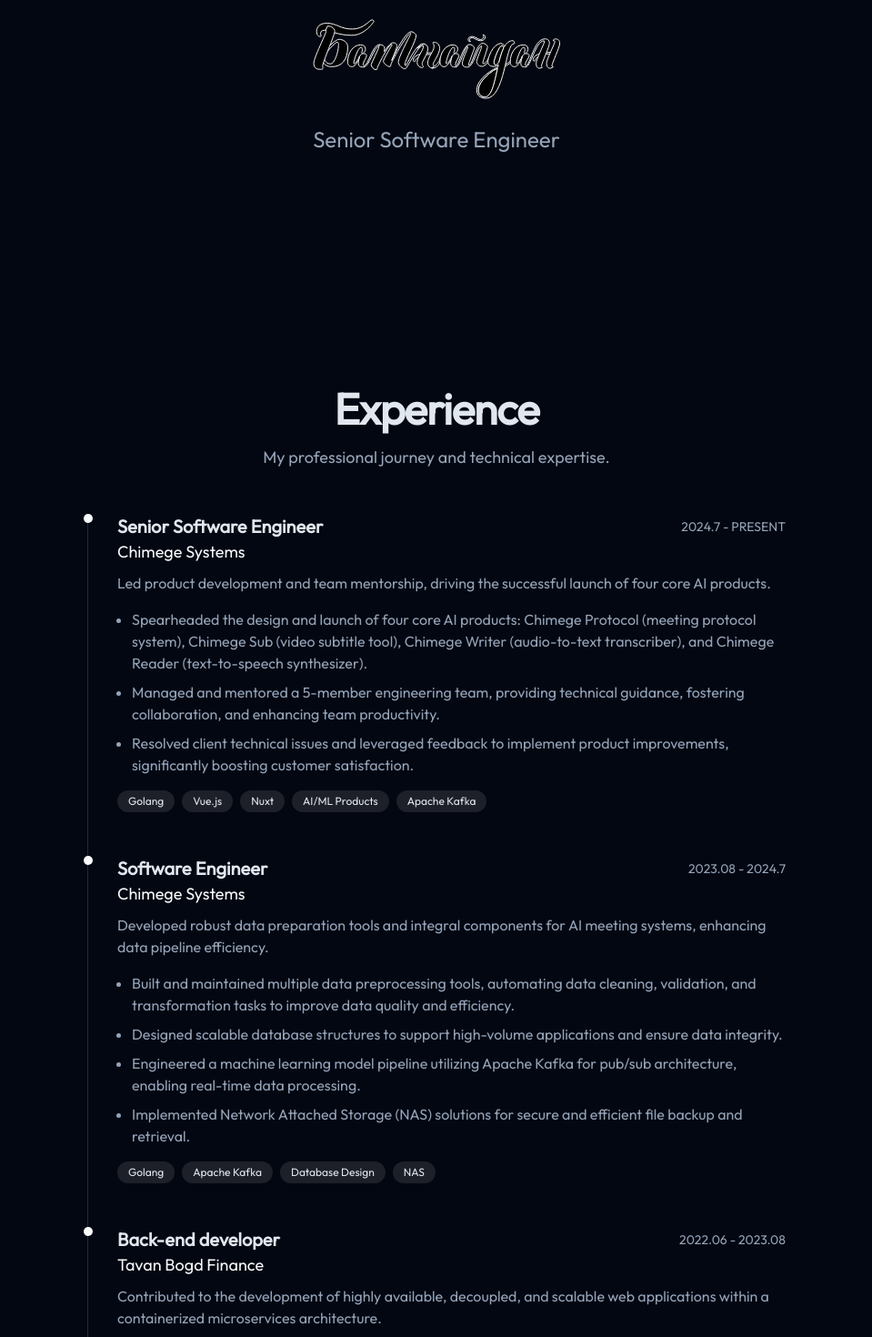
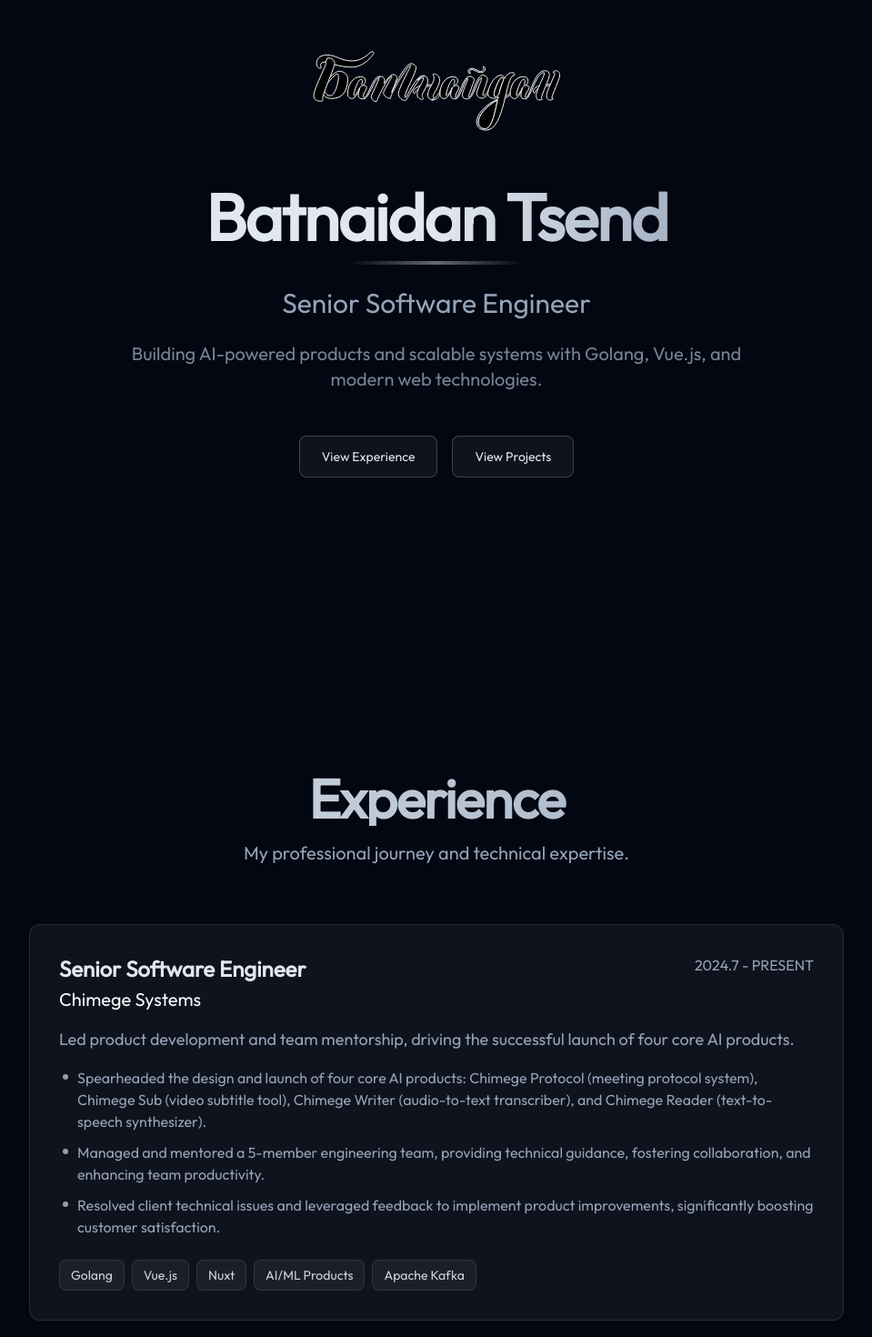
Before and after one commit to Batnaidan/batnaidan.github.io, a Next.js app: page / in a window 1280 px wide. Shown: the part 120-1590 px from the top of the page at 91% size, without its empty margins (160-1119 px from the left). Built offline with nearby package versions, Linux system fonts and the light colour scheme.

Commit message:
feat: updated styles

```diff
--- a/src/components/Experience.tsx
+++ b/src/components/Experience.tsx
@@ -54,57 +54,69 @@
 
 export default function Experience() {
   return (
-    <section className="container mx-auto px-4 py-16 md:py-24">
+    <section id="experience" className="container mx-auto px-4 py-16 md:py-24">
       <motion.div
         initial={{ opacity: 0, y: 20 }}
         whileInView={{ opacity: 1, y: 0 }}
         viewport={{ once: true }}
         transition={{ duration: 0.5 }}
-        className="mb-12 text-center"
+        className="mb-16 text-center"
       >
-        <h2 className="text-3xl font-bold tracking-tight sm:text-4xl md:text-5xl">
+        <h2 className="bg-gradient-to-r from-foreground to-muted-foreground bg-clip-text text-4xl font-bold tracking-tight text-transparent sm:text-5xl md:text-6xl">
           Experience
         </h2>
-        <p className="text-muted-foreground mt-4 text-lg">
+        <p className="text-muted-foreground mt-4 text-lg sm:text-xl">
           My professional journey and technical expertise.
         </p>
       </motion.div>
 
-      <div className="mx-auto max-w-3xl">
+      <div className="mx-auto max-w-4xl">
         {experience.map((job, index) => (
           <motion.div
             key={index}
             initial={{ opacity: 0, x: -20 }}
             whileInView={{ opacity: 1, x: 0 }}
             viewport={{ once: true }}
-            transition={{ delay: index * 0.2, duration: 0.5 }}
-            className="border-muted relative border-l pb-12 pl-8 last:pb-0"
+            transition={{ delay: index * 0.15, duration: 0.5 }}
+            className="group relative mb-8 overflow-hidden rounded-xl border border-white/10 bg-white/5 p-6 transition-all duration-300 hover:border-white/20 hover:bg-white/10 sm:p-8"
           >
-            <div className="bg-primary absolute -left-[5px] top-0 h-2.5 w-2.5 rounded-full" />
-            <div className="flex flex-col gap-2 sm:flex-row sm:items-center sm:justify-between">
-              <h3 className="text-xl font-semibold">{job.role}</h3>
-              <span className="text-muted-foreground text-sm">
+            <div className="absolute inset-0 bg-gradient-to-r from-primary/5 via-transparent to-transparent opacity-0 transition-opacity duration-300 group-hover:opacity-100" />
+
+            <div className="relative">
+              <div className="mb-4 flex flex-col gap-2 sm:flex-row sm:items-start sm:justify-between">
+                <div className="flex-1">
+                  <h3 className="text-xl font-semibold sm:text-2xl">{job.role}</h3>
+                  <div className="text-primary mt-1 text-lg font-medium sm:text-xl">
+                    {job.company}
+                  </div>
+                </div>
+                <span className="text-muted-foreground shrink-0 text-sm font-medium sm:text-base">
                   {job.period}
                 </span>
               </div>
-            <div className="text-primary text-lg font-medium">
-              {job.company}
-            </div>
-            <p className="text-muted-foreground mt-2">{job.description}</p>
-            <ul className="text-muted-foreground mt-4 list-disc space-y-2 pl-4">
+
+              <p className="text-muted-foreground mb-4 text-base leading-relaxed sm:text-lg">
+                {job.description}
+              </p>
+
+              <ul className="text-muted-foreground mb-6 space-y-2.5 pl-5">
                 {job.details.map((detail, i) => (
-                <li key={i}>{detail}</li>
+                  <li key={i} className="relative text-sm leading-relaxed before:absolute before:-left-4 before:top-2 before:h-1.5 before:w-1.5 before:rounded-full before:bg-primary/60 sm:text-base">
+                    {detail}
+                  </li>
                 ))}
               </ul>
-            <div className="mt-4 flex flex-wrap gap-2">
+
+              <div className="flex flex-wrap gap-2">
                 {job.stack.map((tech) => (
                   <span
                     key={tech}
-                  className="text-secondary-foreground rounded-full bg-white/10 px-3 py-1 text-xs font-medium"
+                    className="rounded-lg border border-white/10 bg-white/5 px-3 py-1.5 text-xs font-medium text-foreground/90 backdrop-blur-sm transition-all duration-200 hover:border-primary/30 hover:bg-primary/10 hover:text-primary sm:text-sm"
                   >
                     {tech}
                   </span>
                 ))}
+              </div>
             </div>
           </motion.div>
         ))}
--- a/src/components/Hero.tsx
+++ b/src/components/Hero.tsx
@@ -4,22 +4,59 @@
 
 export default function Hero() {
   return (
-    <section className="flex flex-col items-center justify-center gap-12 pt-16 md:pt-24">
+    <section className="flex min-h-[85vh] flex-col items-center justify-center gap-16 pt-8 md:pt-16">
       <div className="relative flex flex-col items-center text-center">
-        <Signature />
+        <motion.div
+          initial={{ opacity: 0, scale: 0.9 }}
+          animate={{ opacity: 1, scale: 1 }}
+          transition={{ duration: 0.6, ease: "easeOut" }}
+          className="mb-12"
+        >
+          <Signature />
+        </motion.div>
 
         <motion.div
           initial={{ opacity: 0, y: 20 }}
           animate={{ opacity: 1, y: 0 }}
-          transition={{ duration: 0.5 }}
-          className="mb-8"
+          transition={{ duration: 0.6, delay: 0.3 }}
+          className="space-y-6"
         >
-          {/* <h1 className="text-4xl font-bold tracking-tight sm:text-6xl md:text-7xl lg:text-8xl">
-            Batnaidan Tsend
-          </h1> */}
-          <p className="text-muted-foreground mt-4 text-xl sm:text-2xl">
+          <div className="space-y-3">
+            <h1 className="bg-gradient-to-r from-foreground via-foreground to-muted-foreground bg-clip-text text-4xl font-bold tracking-tight text-transparent sm:text-5xl md:text-6xl lg:text-7xl">
+              Batnaidan Tsend
+            </h1>
+            <div className="mx-auto h-1 w-48 rounded-full bg-gradient-to-r from-transparent via-primary to-transparent opacity-40" />
+          </div>
+          <p className="text-xl text-muted-foreground sm:text-2xl md:text-3xl">
             Senior Software Engineer
           </p>
+          <p className="mx-auto max-w-2xl text-base text-muted-foreground/80 sm:text-lg md:text-xl">
+            Building AI-powered products and scalable systems with Golang,
+            Vue.js, and modern web technologies.
+          </p>
+        </motion.div>
+
+        <motion.div
+          initial={{ opacity: 0, y: 20 }}
+          animate={{ opacity: 1, y: 0 }}
+          transition={{ duration: 0.6, delay: 0.5 }}
+          className="mt-12 flex flex-wrap items-center justify-center gap-4"
+        >
+          <a
+            href="#experience"
+            className="group relative overflow-hidden rounded-lg border border-white/20 bg-white/5 px-6 py-3 text-sm font-medium transition-all duration-300 hover:border-white/40 hover:bg-white/10"
+          >
+            <span className="relative z-10">View Experience</span>
+            <div className="absolute inset-0 -translate-x-full bg-gradient-to-r from-transparent via-white/10 to-transparent transition-transform duration-700 group-hover:translate-x-full" />
+          </a>
+
+          <a
+            href="#projects"
+            className="group relative overflow-hidden rounded-lg border border-white/20 bg-white/5 px-6 py-3 text-sm font-medium transition-all duration-300 hover:border-white/40 hover:bg-white/10"
+          >
+            <span className="relative z-10">View Projects</span>
+            <div className="absolute inset-0 -translate-x-full bg-gradient-to-r from-transparent via-white/10 to-transparent transition-transform duration-700 group-hover:translate-x-full" />
+          </a>
         </motion.div>
       </div>
     </section>
--- a/src/components/Projects.tsx
+++ b/src/components/Projects.tsx
@@ -29,48 +29,58 @@
 
 export default function Projects() {
   return (
-    <section className="container mx-auto px-4 py-16 md:py-24">
+    <section id="projects" className="container mx-auto px-4 py-16 md:py-24">
       <motion.div
         initial={{ opacity: 0, y: 20 }}
         whileInView={{ opacity: 1, y: 0 }}
         viewport={{ once: true }}
         transition={{ duration: 0.5 }}
-        className="mb-12 text-center"
+        className="mb-16 text-center"
       >
-        <h2 className="text-3xl font-bold tracking-tight sm:text-4xl md:text-5xl">
+        <h2 className="bg-gradient-to-r from-foreground to-muted-foreground bg-clip-text text-4xl font-bold tracking-tight text-transparent sm:text-5xl md:text-6xl">
           Projects & Expertise
         </h2>
-        <p className="text-muted-foreground mt-4 text-lg">
+        <p className="text-muted-foreground mt-4 text-lg sm:text-xl">
           Showcasing my work in speech technology and software engineering.
         </p>
       </motion.div>
 
-      <div className="grid gap-8 md:grid-cols-2 lg:grid-cols-3">
+      <div className="grid gap-6 md:grid-cols-2 lg:grid-cols-3 lg:gap-8">
         {projects.map((project, index) => (
           <motion.div
             key={index}
-            initial={{ opacity: 0, scale: 0.95 }}
-            whileInView={{ opacity: 1, scale: 1 }}
+            initial={{ opacity: 0, y: 20 }}
+            whileInView={{ opacity: 1, y: 0 }}
             viewport={{ once: true }}
             transition={{ delay: index * 0.1, duration: 0.5 }}
-            className="group relative overflow-hidden rounded-xl border border-white/10 bg-white/5 p-6 transition-colors hover:bg-white/10"
+            className="group relative overflow-hidden rounded-xl border border-white/10 bg-white/5 p-6 backdrop-blur-sm transition-all duration-300 hover:border-white/20 hover:bg-white/10 hover:shadow-lg hover:shadow-primary/5 sm:p-8"
           >
+            <div className="absolute inset-0 bg-gradient-to-br from-primary/10 via-transparent to-transparent opacity-0 transition-opacity duration-300 group-hover:opacity-100" />
+
+            <div className="relative">
               <div className="mb-4">
-              <h3 className="group-hover:text-primary text-xl font-semibold transition-colors">
+                <h3 className="text-xl font-semibold transition-colors group-hover:text-primary sm:text-2xl">
                   {project.title}
                 </h3>
               </div>
-            <p className="text-muted-foreground mb-6">{project.description}</p>
+
+              <p className="text-muted-foreground mb-6 text-sm leading-relaxed sm:text-base">
+                {project.description}
+              </p>
+
               <div className="flex flex-wrap gap-2">
                 {project.tags.map((tag) => (
                   <span
                     key={tag}
-                  className="bg-primary/10 text-primary rounded-md px-2 py-1 text-xs font-medium"
+                    className="rounded-lg border border-primary/20 bg-primary/10 px-2.5 py-1 text-xs font-medium text-primary backdrop-blur-sm transition-all duration-200 group-hover:border-primary/40 group-hover:bg-primary/20 sm:text-sm"
                   >
                     {tag}
                   </span>
                 ))}
               </div>
+            </div>
+
+            <div className="absolute -bottom-1 -right-1 h-24 w-24 rounded-full bg-primary/5 blur-2xl transition-all duration-500 group-hover:scale-150 group-hover:bg-primary/10" />
           </motion.div>
         ))}
       </div>
--- a/src/components/Signature.tsx
+++ b/src/components/Signature.tsx
@@ -36,7 +36,7 @@
     >
       <svg
         viewBox="0 0 612 230"
-        className="stroke-primary w-full stroke-[2] text-transparent"
+        className="w-full stroke-primary stroke-[2] text-transparent"
       >
         {signaturePaths.map((path, index) => (
           <motion.path
@@ -45,7 +45,7 @@
             initial={{ pathLength: 0 }}
             animate={{ pathLength: 1 }}
             transition={{
-              duration: 1.5,
+              duration: 1,
               ease: "easeInOut",
               delay: 0.5 + index * 0.1,
             }}
--- a/src/pages/index.tsx
+++ b/src/pages/index.tsx
@@ -8,9 +8,11 @@
 import Education from "~/components/Education";
 
 const Home: NextPage = () => {
+  console.log("aren't u cute lil dev");
+
   return (
     <Layout>
-      <div className="flex flex-col gap-16 md:gap-32">
+      <div className="flex flex-col gap-20 md:gap-32 lg:gap-40">
         <Hero />
         <Experience />
         <Projects />
--- a/src/styles/globals.css
+++ b/src/styles/globals.css
@@ -21,8 +21,31 @@
     @apply bg-background text-foreground antialiased;
     font-feature-settings: "rlig" 1, "calt" 1;
   }
+
+  html {
+    scroll-behavior: smooth;
+  }
 }
 
-.glass-panel {
-  @apply border border-white/10 bg-white/5 backdrop-blur-lg;
+@layer utilities {
+  .glass-panel {
+    @apply border border-white/10 bg-white/5 backdrop-blur-lg;
+  }
+
+  /* Smooth scrollbar styling */
+  ::-webkit-scrollbar {
+    width: 8px;
+  }
+
+  ::-webkit-scrollbar-track {
+    @apply bg-background;
+  }
+
+  ::-webkit-scrollbar-thumb {
+    @apply rounded-full bg-white/20;
+  }
+
+  ::-webkit-scrollbar-thumb:hover {
+    @apply bg-white/30;
+  }
 }
```
Also changed, not shown: src/components/Education.tsx (+25 -17 lines), src/components/Skills.tsx (+26 -15 lines). Lines whose indentation alone changed are shown as unchanged.
